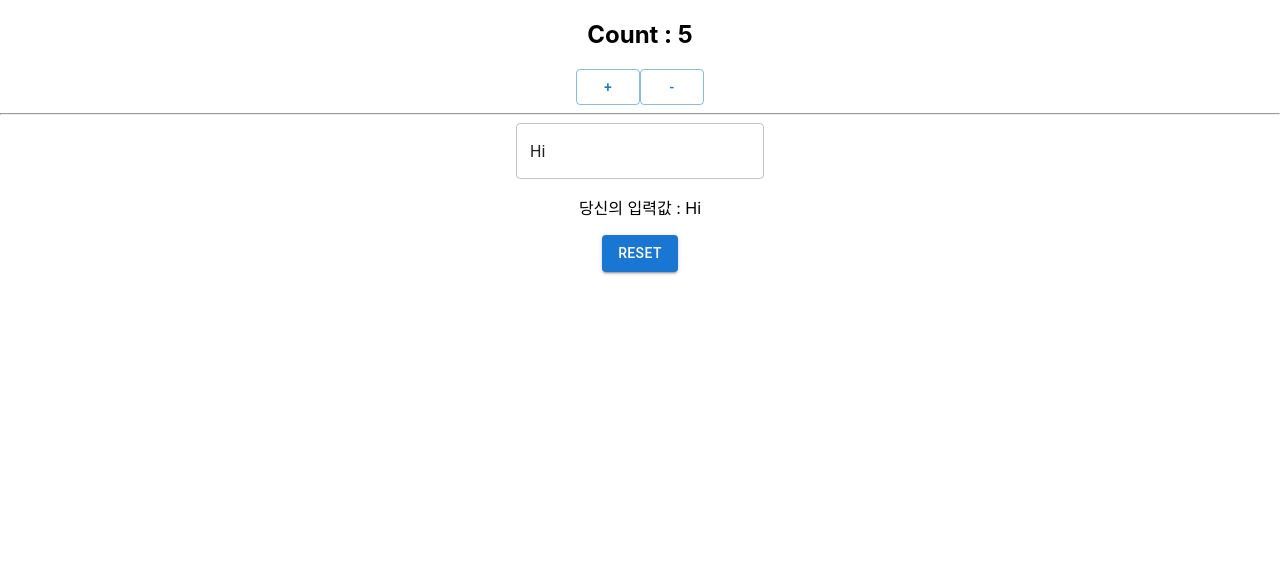
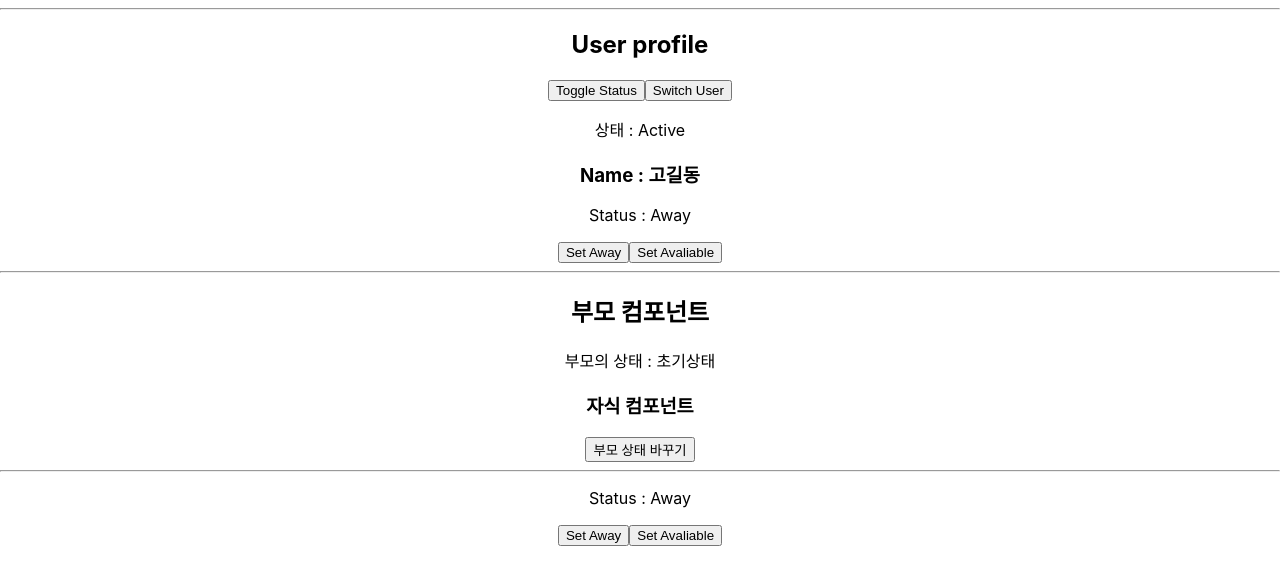
Before and after one commit to yoohobeom/2025-MyReact01, a React (Create React App) app: page / in a window 1280 px wide. Shown: the top 584 px of the page. Built offline with nearby package versions, Linux system fonts and the light colour scheme.

Commit message:
11-17 오전수업

```diff
--- a/src/App.js
+++ b/src/App.js
@@ -1,25 +1,33 @@
 import './App.css';
-import Library from './pages/step01-jsx/Library';
-import Clock from './pages/step02-element/Clock';
+// import Library from './pages/step01-jsx/Library';
+// import Clock from './pages/step02-element/Clock';
 // import Comment from './pages/step03-componet/Comment';
-import CommentList from './pages/step03-component/CommentList';
-import List02 from './pages/step03-component/List02';
-import NumberCount from './pages/step04-state/NumberCount';
-import FilterCommentList from './pages/step05-map,filter/FilterCommandList';
-import FindCommandList from './pages/step05-map,filter/FindCommandList';
-import ReduceCommandList from './pages/step05-map,filter/ReduceCommandList';
-import SomeEveryCommandList from './pages/step05-map,filter/SomeEveryCommandList';
-import IfExam01 from './pages/step06-if/IfExam01';
-import IfExam02List from './pages/step06-if/IfExam02List';
-import TextList from './pages/step06-if/TextList';
-import Event01 from './pages/step07-event/Event01';
-import Event02 from './pages/step07-event/Event02';
-import Event03 from './pages/step07-event/Event03';
-import Event04 from './pages/step07-event/Event04';
-import InputExam from './pages/step08-css/InputExam';
-import CounterEx01 from './pages/step09-event2/CounterEx01';
-import CounterEx02 from './pages/step09-event2/CounterEx02';
-import CounterEx03 from './pages/step09-event2/CounterEx03';
+// import CommentList from './pages/step03-component/CommentList';
+// import List02 from './pages/step03-component/List02';
+// import NumberCount from './pages/step04-state/NumberCount';
+// import FilterCommentList from './pages/step05-map,filter/FilterCommandList';
+// import FindCommandList from './pages/step05-map,filter/FindCommandList';
+// import ReduceCommandList from './pages/step05-map,filter/ReduceCommandList';
+// import SomeEveryCommandList from './pages/step05-map,filter/SomeEveryCommandList';
+// import IfExam01 from './pages/step06-if/IfExam01';
+// import IfExam02List from './pages/step06-if/IfExam02List';
+// import TextList from './pages/step06-if/TextList';
+// import Event01 from './pages/step07-event/Event01';
+// import Event02 from './pages/step07-event/Event02';
+// import Event03 from './pages/step07-event/Event03';
+// import Event04 from './pages/step07-event/Event04';
+// import InputExam from './pages/step08-css/InputExam';
+// import CounterEx01 from './pages/step09-event2/CounterEx01';
+// import CounterEx02 from './pages/step09-event2/CounterEx02';
+// import CounterEx03 from './pages/step09-event2/CounterEx03';
+// import CounterEx04 from './pages/step09-event2/CounterEx04';
+// import CounterEx05 from './pages/step09-event2/CounterEx05';
+// import CounterEx06 from './pages/step09-event2/CounterEx06';
+// import CounterEx07 from './pages/step09-event2/CounterEx07';
+// import CounterEx08 from './pages/step09-event2/CounterEx08';
+// import Profile from './pages/step10-props/Profile';
+import ProfileSample from './pages/step10-props/ProfileSample';
+import ProfileSample2 from './pages/step10-props/ProfileSample2';
 
 
 function App() {
@@ -64,9 +72,23 @@
       <hr />
       <InputExam /> */}
       {/* <CounterEx01 /> */}
-      <CounterEx02 />
+      {/* <CounterEx02 />
       <hr />
       <CounterEx03 />
+      <hr />
+      <CounterEx04 />
+      <hr />
+      <CounterEx05 />
+      <hr />
+      <CounterEx06 />
+      <hr />
+      <CounterEx07 />
+      <hr />
+      <CounterEx08 /> */}
+      <hr />
+      <ProfileSample />
+      <hr />
+      <ProfileSample2 />
     </div>
   );
 }
--- a/src/pages/step09-event2/CounterEx03.jsx
+++ b/src/pages/step09-event2/CounterEx03.jsx
@@ -2,18 +2,18 @@
 import { useState } from "react";
 
 export default function CounterEx03(props) {
-    const [msg, setMsg] = useState('Hi');
+    const [msg, setMsg] = useState('');
 
     function handleChange(e) {
         setMsg(e.target.value);
     }
 
     function handleClick(props) {
-        setMsg('Hi');
+        setMsg('');
     }
     return (
         <>
-            <TextField variant="outlined" onChange={handleChange} value={msg}/>
+            <TextField variant="outlined" onChange={handleChange} placeholder="입력하세요" value={msg}/>
             <p>당신의 입력값 : {msg}</p>
             <Button variant="contained" onClick={handleClick}>Reset</Button>
         </>
--- /dev/null
+++ b/src/pages/step09-event2/CounterEx04.jsx
@@ -0,0 +1,45 @@
+import { Button, TextField } from "@mui/material";
+import { useState } from "react";
+
+export default function CounterEx04(props) {
+    const [userId, setUserId] = useState('');
+    const [userPw, setUserPw] = useState('');
+    const [result, setResult] = useState('');
+
+    const handleLogin = () => {
+        setResult(`ID: ${userId} / PW: ${userPw}`);
+    }
+
+    const handleReset = () => {
+        setUserId('');
+        setUserPw('');
+        setResult('');
+    }
+
+    return (
+        <>
+            <h2>Login Form</h2>
+            <TextField
+                label="User Id"
+                variant="outlined"
+                value={userId}
+                onChange={(e) => setUserId(e.target.value)}
+                style={{ marginBottom: "10px" }}
+                placeholder="아이디를 입력하세요" />
+            <br />
+            <TextField
+                label="Password"
+                variant="outlined"
+                type="password"
+                value={userPw}
+                onChange={(e) => setUserPw(e.target.value)}
+                style={{ marginBottom: "10px" }}
+                placeholder="비밀번호를 입력하세요" />
+            <br />
+            <Button variant="contained" color="primary" onClick={handleLogin}>Login</Button>
+            <Button variant="contained" color="secondary" style={{ marginLeft: "10px" }} onClick={handleReset}>Reset</Button>
+            <hr />
+            <h3>결과 : {result}</h3>
+        </>
+    )
+}
--- /dev/null
+++ b/src/pages/step09-event2/CounterEx05.jsx
@@ -0,0 +1,22 @@
+import { Input } from "@mui/material";
+import { useState } from "react";
+
+export default function CounterEx05(params) {
+    const [liked, setLiked] = useState(false);
+    const handleChange = (e) => {
+        setLiked(e.target.checked);
+    }
+
+    return (
+        <>
+            <label>
+                <Input
+                type="checkbox"
+                checked= {liked}
+                onChange={handleChange}></Input>
+                I liked this</label>
+                <hr />
+                <h3>You {liked ? 'liked' : 'did not like'}</h3>
+        </>
+    )
+}
--- /dev/null
+++ b/src/pages/step09-event2/CounterEx06.jsx
@@ -0,0 +1,40 @@
+import { useState } from "react";
+
+export default function CounterEx06(params) {
+    const [form, setFrom] = useState({
+        firstName: '둘리',
+        lastName: '강',
+        email: 'kang@naver.com'
+    });
+
+    return(
+        <>
+            <label>First Name:
+                <input value={form.firstName}
+                onChange={(e) => {
+                    // 전개 연산자(...) : 배열이나 객체의 내용을 펼쳐서 더 큰 구조 안에 넣을 때 사용
+                    //                    객체를 복사하거나 병합 할 때 사용
+                    // 리액트는 상태를 직접 수정할 수 없으므로, 기존 객체의 불변성을 지키면서, 필요한 값을
+                    // 바꾸기 위한 방법
+                    setFrom({...form, firstName:e.target.value})}}/>
+            </label>
+            <label>Last Name:
+                <input value={form.lastName}
+                onChange={(e) => {
+                    setFrom({...form, lastName:e.target.value})}}/>
+            </label>
+            <label>Email:
+                <input value={form.email}
+                onChange={(e) => {
+                    setFrom({...form, email:e.target.value})}}/>
+            </label>
+
+            <hr />
+            <ul>
+                <li>{form.firstName}</li>
+                <li>{form.lastName}</li>
+                <li>{form.email}</li>
+            </ul>
+        </>
+    )
+}
--- /dev/null
+++ b/src/pages/step09-event2/CounterEx07.jsx
@@ -0,0 +1,35 @@
+import { useState } from "react"
+
+function createInitTodos() {
+    const initTodos = [];
+    for (let i = 0; i <5; i++) {
+        initTodos.push({id:i, text: 'Item ' + (i+1)})
+    }
+    return initTodos ;
+}
+
+export default function CounterEx07(params) {
+    // useState 초기값을 funcation  사용
+    const [todos, setTodos] = useState(createInitTodos);
+    const [msg, setMsg] = useState('');
+
+    function handleDelete(id) {
+        setTodos(todos.filter(k=>k.id !== id));
+    }
+    return(
+        <>
+            <input value={msg} onChange={(e)=>{setMsg(e.target.value)}} />
+            <button onClick={()=>{
+                setMsg('');
+                setTodos([...todos,{id: todos.length, text: msg }])
+            }}>추가하기</button>
+
+            <ul>
+                {todos.map(k=>(
+                    <li key={k.id}>{k.text}
+                     <button onClick={()=>{handleDelete(k.id)}}> 삭제하기</button> </li>
+                ))}
+            </ul>
+        </>
+    )
+}
--- /dev/null
+++ b/src/pages/step09-event2/CounterEx08.jsx
@@ -0,0 +1,23 @@
+import { Button } from "@mui/material";
+import { useState } from "react";
+
+export default function CounterEx08(params) {
+    const [isPinned, setIsPinned] = useState(false);
+
+    const toglePinned = () => {
+        // 토클 : 참, 거짓 이 이벤트 일어날때 마다 반대로
+        setIsPinned(!isPinned);
+    }
+
+    // function toglePinned2() {
+    //     return setIsPinned(!isPinned);
+    // }
+
+    return (
+        <>
+            <Button variant="outlined" onClick={toglePinned}>
+                체크유무 {isPinned && 'v'}
+            </Button>
+        </>
+    )
+}
--- /dev/null
+++ b/src/pages/step10-props/Profile.jsx
@@ -0,0 +1,13 @@
+import { useState } from "react"
+
+export default function Profile({name}) {
+    const [status, setStatus] = useState("Away")
+    return (
+        <>
+            <h3>Name : {name}</h3>
+            <p>Status : {status}</p>
+            <button onClick={() => setStatus("Away")}>Set Away</button>
+            <button onClick={() => setStatus("Avaliable")}>Set Avaliable</button>
+        </>
+    )
+}
--- /dev/null
+++ b/src/pages/step10-props/Profile2.jsx
@@ -0,0 +1,17 @@
+import { useState } from "react"
+
+// 부모로부터 onChange 함수(반드시 콜백함수)를 props로 전달 받음
+export default function Profile2({onChange}) {
+    const [status, setStatus] = useState("Away")
+    return (
+        <div>
+            <h3>자식 컴포넌트</h3>
+            {/* 콜백함수를 호출 함으로써 부모 상태를 간접적으로 변경할 수 있다.(리 랜더링) */}
+            <button onClick={() => onChange('자식이 변경한 상태')}>부모 상태 바꾸기</button>
+            <hr />
+            <p>Status : {status}</p>
+            <button onClick={() => setStatus("Away")}>Set Away</button>
+            <button onClick={() => setStatus("Avaliable")}>Set Avaliable</button>
+        </div>
+    )
+}
--- /dev/null
+++ b/src/pages/step10-props/ProfileSample.jsx
@@ -0,0 +1,23 @@
+import { useState } from "react";
+import Profile from "./Profile";
+
+export default function ProfileSample() {
+    const users = ["고길동", "둘리", "마이콜"]
+    const [user, setUser] = useState(users[0])
+    const [isStatus, setStatus] = useState(true)
+    return (
+        <div>
+            <h2>User profile</h2>
+            <button onClick={() => {setStatus(!isStatus)}}>Toggle Status</button>
+            {/* 부모의 변수 값을 자식에게 전달 가능
+                부모 상태가 바뀌면 그 상태를 props 로 전달 받은
+                자식 컴포넌트도 자동으로 업데이트 되어야 한다. */}
+            <button onClick={() => {setUser(
+                users[(users.indexOf(user)+1) % users.length]
+            )}}>Switch User</button>
+
+            <p>상태 : {isStatus ? 'Active' : 'Deactive'}</p>
+            <Profile name={user}/>
+        </div>
+    )
+}
--- /dev/null
+++ b/src/pages/step10-props/ProfileSample2.jsx
@@ -0,0 +1,19 @@
+import { useState } from "react";
+import Profile2 from "./Profile2";
+
+export default function ProfileSample2() {
+    const [msg, setMsg] = useState('초기상태')
+
+    // 이 함수를 자식에게 내려 보내는 콜백 함수
+    function handleChanage(newMsg) {
+        setMsg(newMsg)
+    }
+    return (
+        <div>
+            <h2>부모 컴포넌트</h2>
+            <p>부모의 상태 : {msg}</p>
+
+            <Profile2 onChange={handleChanage} />
+        </div>
+    )
+}
```
